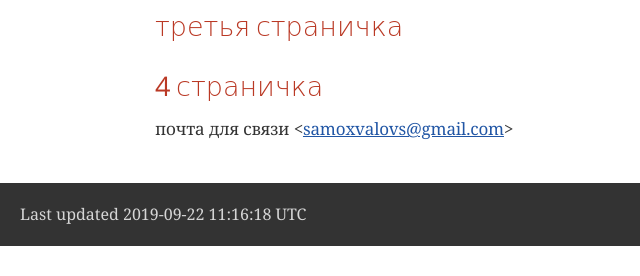
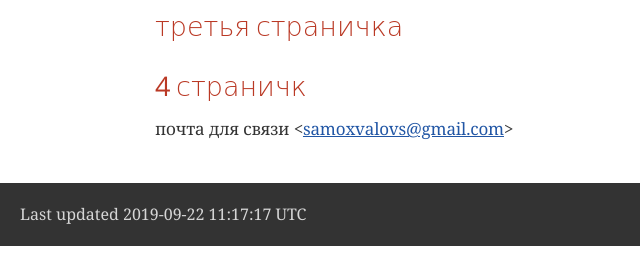
Before and after one commit to mgri-university/reggeo, a plain HTML site: page index.html in a window 1280 px wide. Shown: the part 336-612 px from the top of the page, 0-640 px from the left. Drawn offline with nearby package versions, Linux system fonts and the light colour scheme; a web font is replaced by a local one.

Commit message:
Automated deployment: Sun Sep 22 11:17:33 UTC 2019 da57d0e8216bde64c8c2e0b92241313ffd15a391

```diff
--- a/index.html
+++ b/index.html
@@ -458,7 +458,7 @@ body.book #toc,body.book #preamble,body.book h1.sect0,body.book .sect1>h2{page-b
 
 </div>
 <div class="sect2">
-<h3 id="_4_страничка">4  страничка</h3>
+<h3 id="_4_страничк">4  страничк</h3>
 <div class="paragraph">
 <p>почта для связи &lt;<a href="mailto:samoxvalovs@gmail.com">samoxvalovs@gmail.com</a>&gt;</p>
 </div>
@@ -468,7 +468,7 @@ body.book #toc,body.book #preamble,body.book h1.sect0,body.book .sect1>h2{page-b
 </div>
 <div id="footer">
 <div id="footer-text">
-Last updated 2019-09-22 11:16:18 UTC
+Last updated 2019-09-22 11:17:17 UTC
 </div>
 </div>
 </body>
```
Also changed, not shown: mgri.html (+1 -1 lines).
